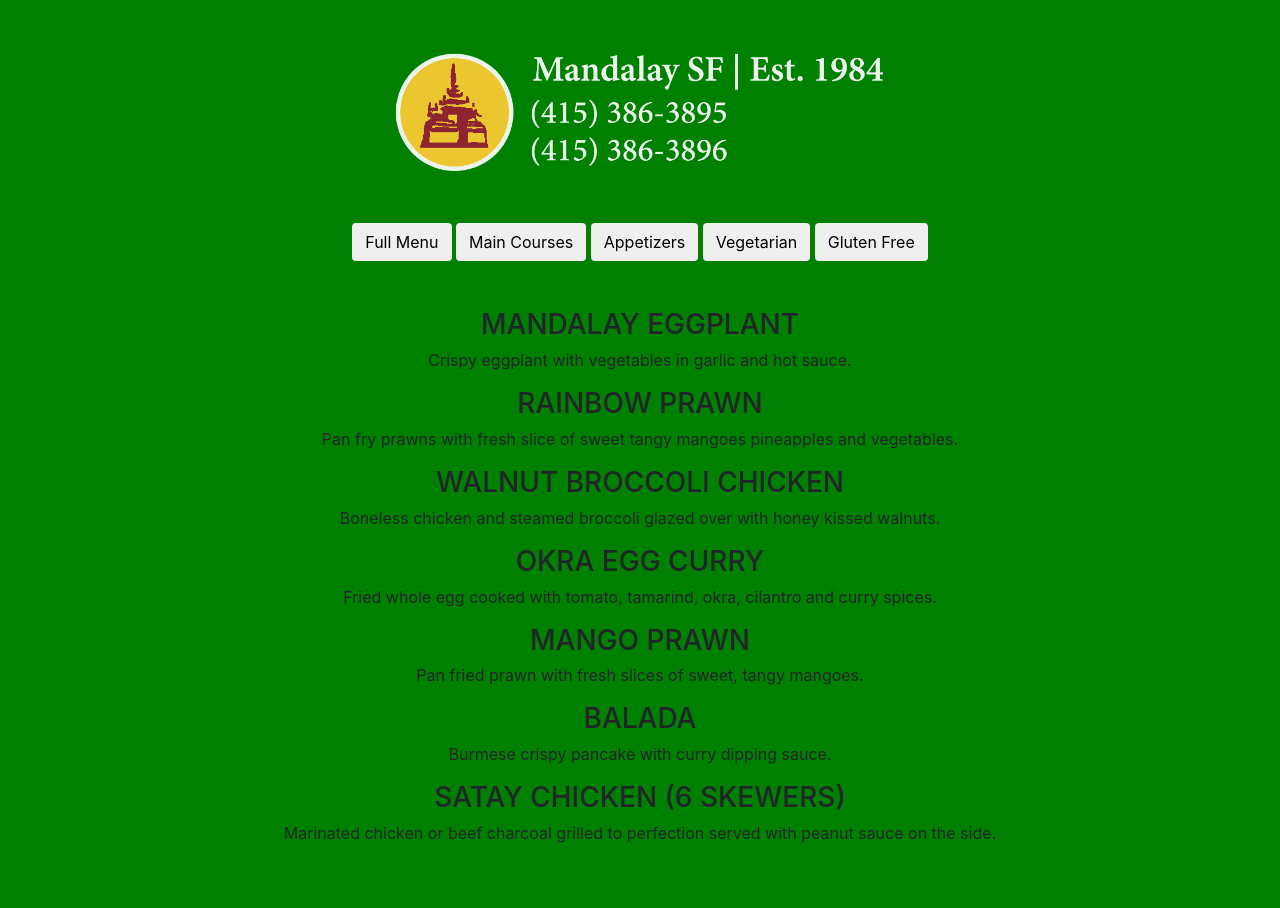
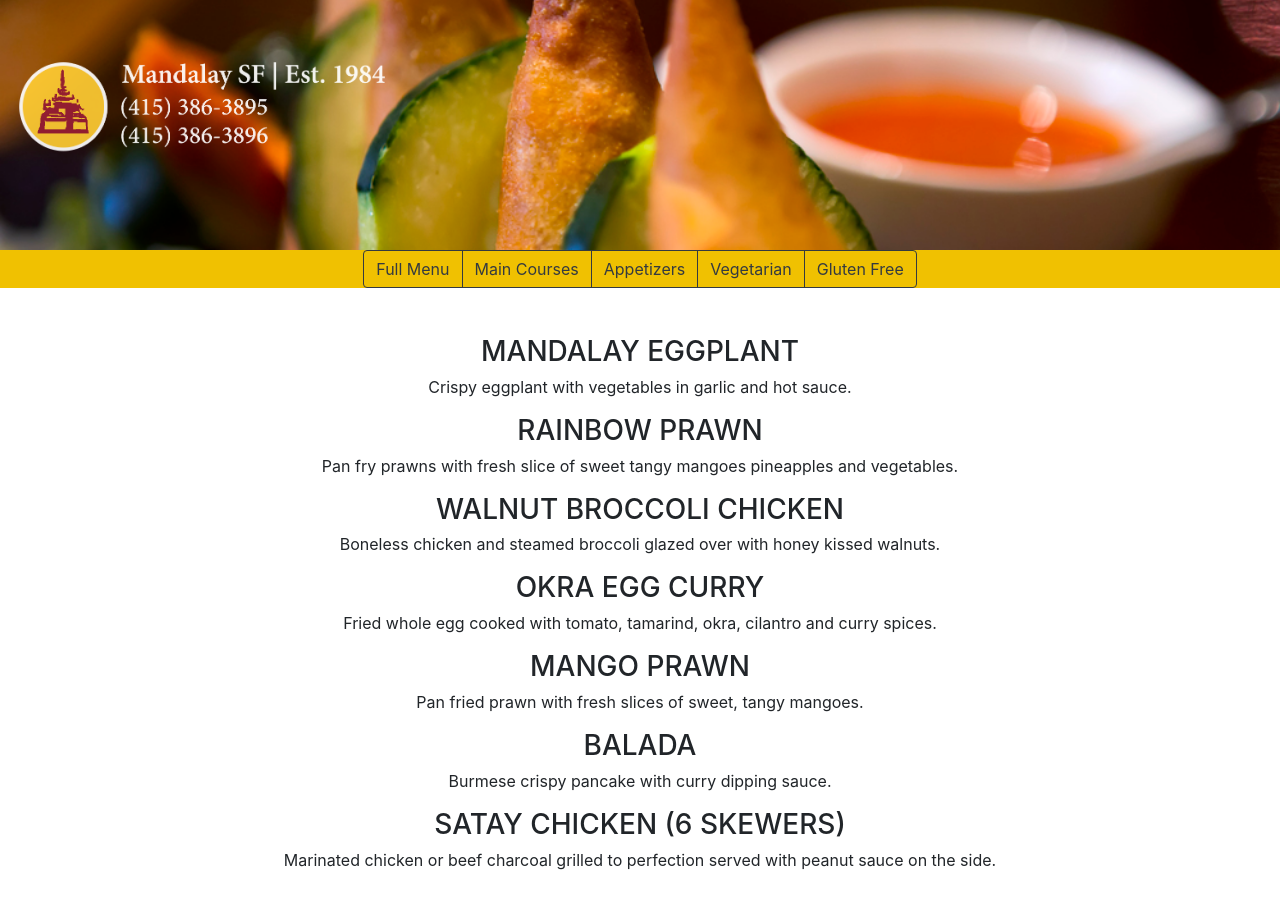
Before and after one commit to smontoro/todoapp, a plain HTML site: page index.html in a window 1280 px wide. Drawn offline with nearby package versions, Linux system fonts and the light colour scheme.

Commit message:
added fixed header with img

```diff
--- a/css/main.css
+++ b/css/main.css
@@ -1,12 +1,37 @@
 body {
-	background-color: green;
+
+}
+
+header {
+	background-image: url("../img/header-img.jpg");
+	background-repeat: no-repeat;
+	background-size: cover;
+	background-position: 50% 31%;
+	padding: 10px 0 20px 30px;
+	width: 100%;
+	height: 250px;
+	position: fixed;
+	top:0;
+	z-index:1;
+}
+
+img.logo {
+	width: 30%;
+}
+
+.main{
+	margin-top:250px;
+	background-color: #F0C101;
+}
+
+.btn-group {
+	z-index:0;
 }
 
 ul {
 	list-style: none;
 }
 
-img {
-	width: 500px;
-	text-align: center;
+button {
+	background-color: #F0C101;
 }
--- a/index.html
+++ b/index.html
@@ -7,22 +7,36 @@
 </head>
 <body onload="showFull()">
 
-<div class="container text-center">
-<img src="img/logo.png" class="mx-auto mt-5">
 
-<form class="mt-5">
-	<button type="button" onclick="showFull()" class="btn">Full Menu</button>
-	<button type="button" onclick="showMain()" class="btn">Main Courses</button>
-	<button type="button" onclick="showApps()" class="btn">Appetizers</button>
-	<button type="button" onclick="showVeg()" class="btn">Vegetarian</button>
-	<button type="button" onclick="showGf()" class="btn">Gluten Free</button>
-</form>
-</div>
-
-<div id="menu" class="container mx-auto text-center my-5"></div>
+		<header class="container-fluid">
+			<img src="img/logo.png" class="logo mx-auto mt-5">
+		</header>
 
 
 
-<script type="text/javascript" src="js/main.js"></script>
+		<div class="text-center container-fluid main">
+			<div class="btn-group">
+			<button type="button" onclick="showFull()" class="btn btn-outline-dark">Full Menu</button>
+			<button type="button" onclick="showMain()" class="btn btn-outline-dark">Main Courses</button>
+			<button type="button" onclick="showApps()" class="btn btn-outline-dark">Appetizers</button>
+			<button type="button" onclick="showVeg()" class="btn btn-outline-dark">Vegetarian</button>
+			<button type="button" onclick="showGf()" class="btn btn-outline-dark">Gluten Free</button>
+		</div>
+		</div>
+
+
+		<div id="menu" class="container mx-auto text-center my-5"></div>
+
+
+
+
+
+
+
+
+
+
+
+	<script type="text/javascript" src="js/main.js"></script>
 </body>
 </html>
--- a/js/main.js
+++ b/js/main.js
@@ -46,6 +46,10 @@ var menuItem = [
 		gf: "gf"
 	}
 ]
+
+
+
+
 
 function showFull() {
 	document.getElementById('menu').innerHTML = '';
```
Also changed, not shown: img/header-img.jpg (added).
